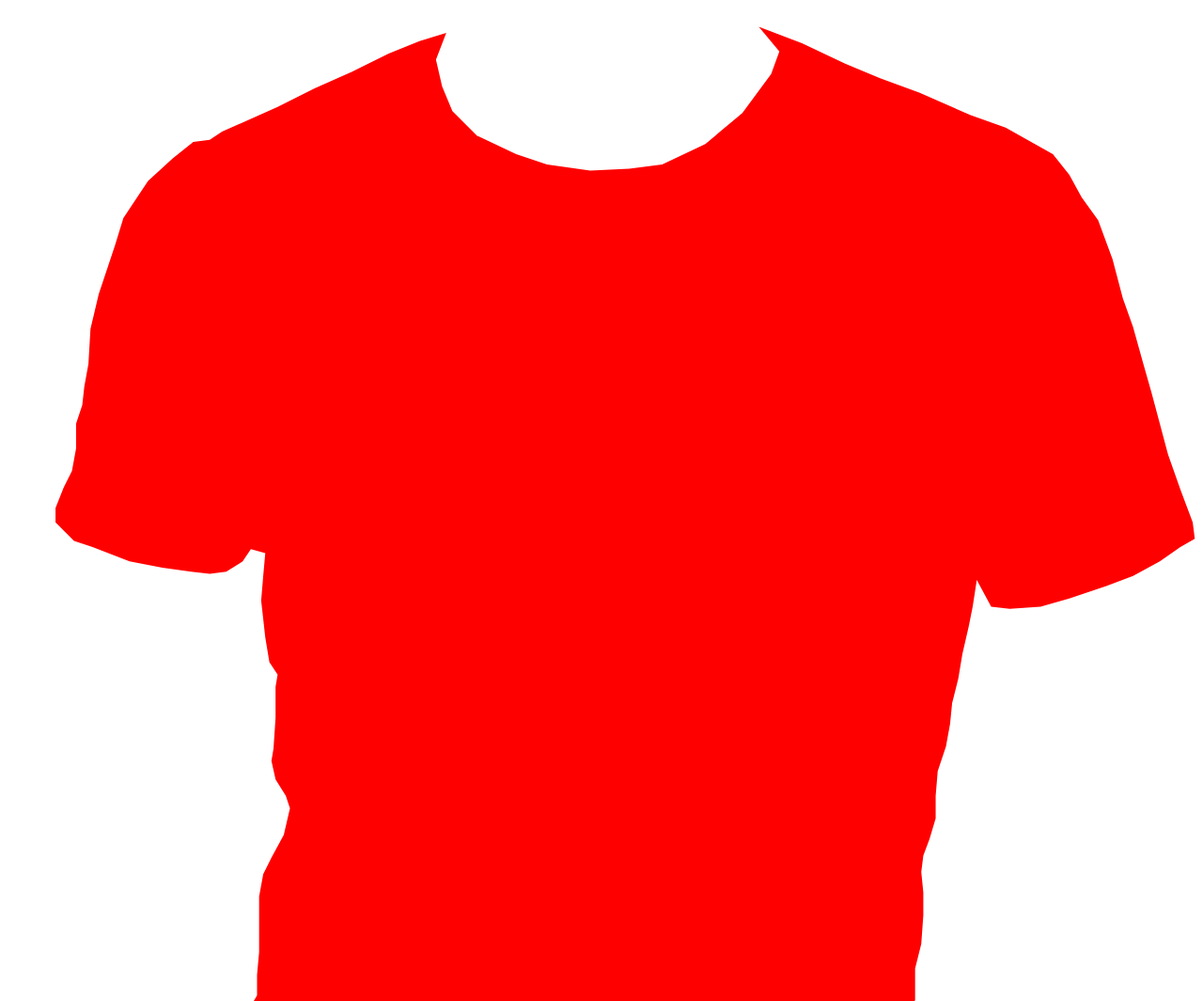
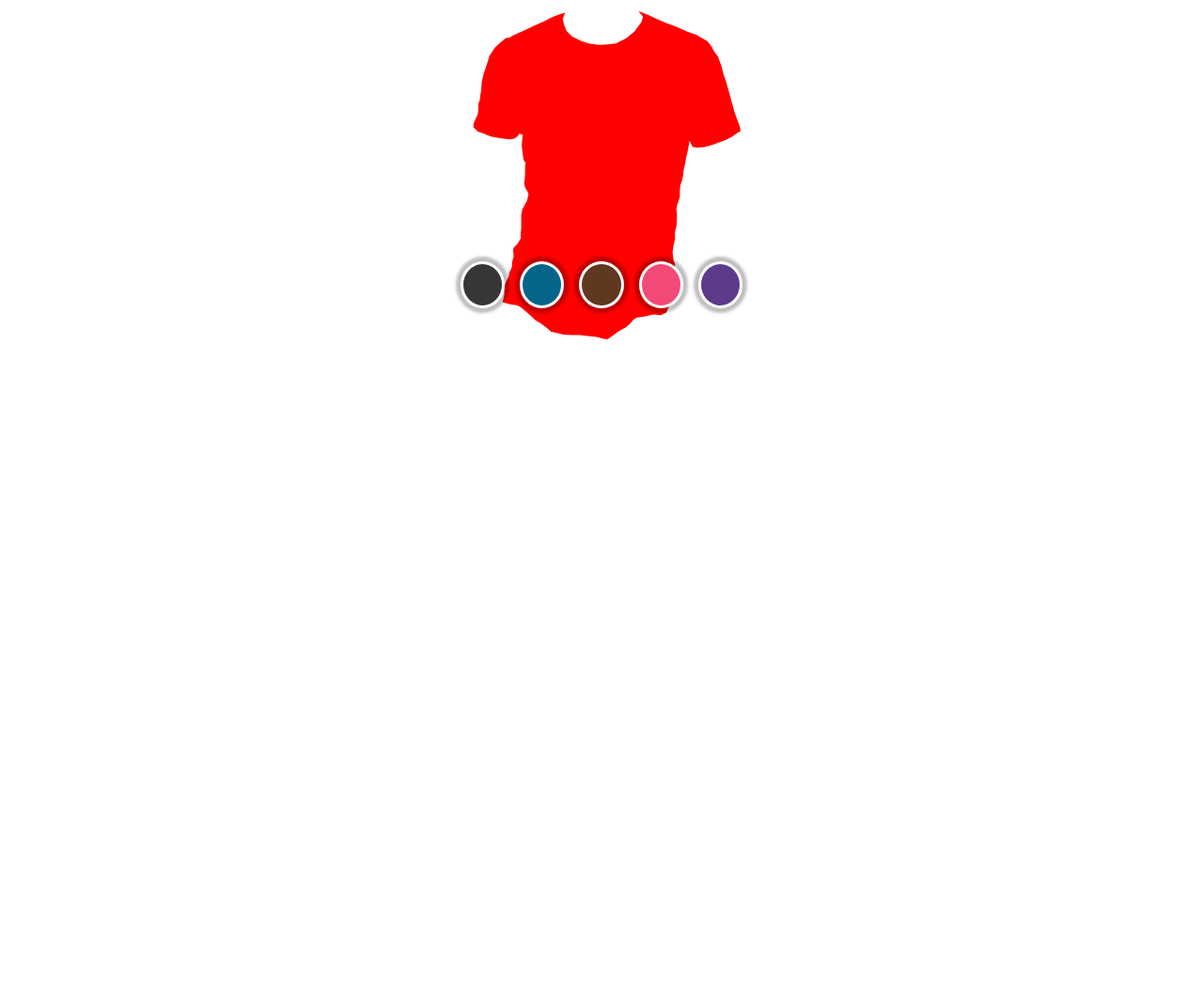
Before and after one commit to refinedguides/dynamic-color, a plain HTML site: page index.html in a window 1280 px wide. Shown: the part 35-1100 px from the top of the page at 94% size. After the commit the page ends 832 px from the top, so only its background shows below. Drawn offline with Linux system fonts and the light colour scheme.

Commit message:
update size

```diff
--- a/style.css
+++ b/style.css
@@ -8,6 +8,8 @@ body {
   height: 100%;
 }
 .container {
+  max-width: 300px;
+  margin: 2rem auto;
   position: relative;
 }
 .vector {
```
